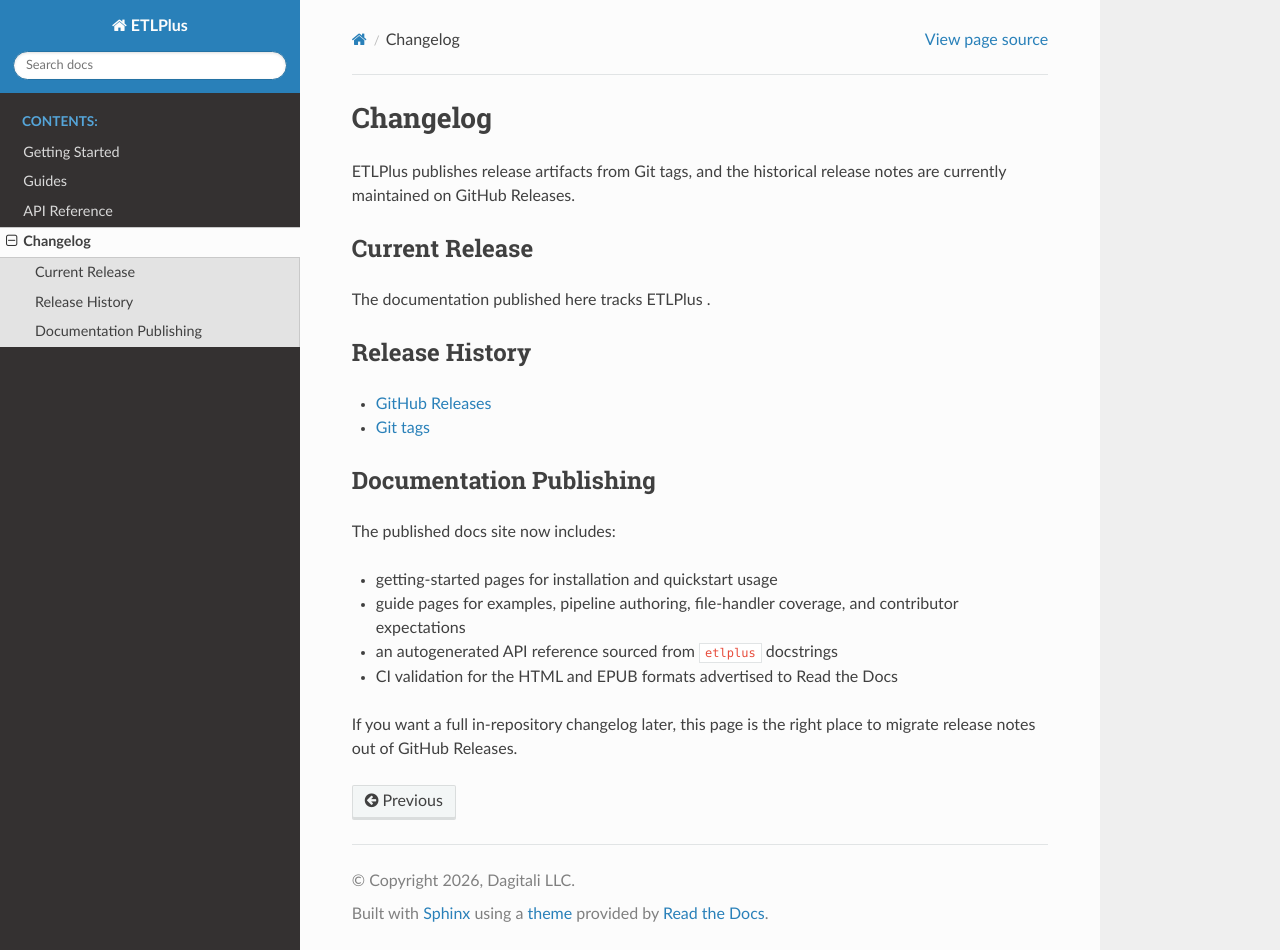
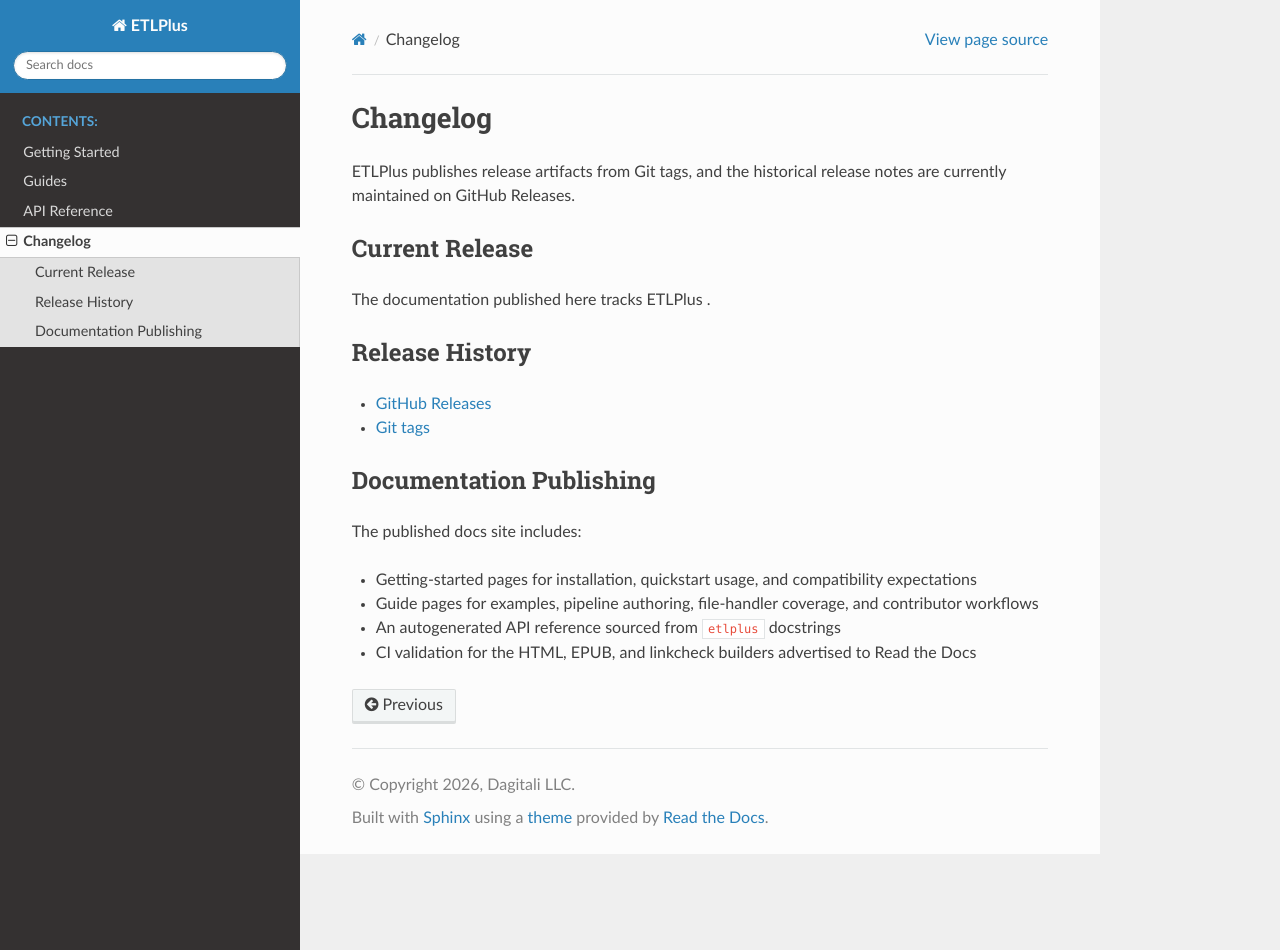
Before and after one commit to Dagitali/ETLPlus, a Sphinx documentation site: the page built from docs/source/changelog.rst, in a window 1280 px wide and 950 px high. Built offline with Sphinx 7.4.7 and the Read the Docs theme 3.1.0, drawn with Linux system fonts in a browser that asks for light colours.

Commit message:
docs(source): Update changelog.rst

```diff
--- a/docs/source/changelog.rst
+++ b/docs/source/changelog.rst
@@ -18,13 +18,9 @@ Release History
 Documentation Publishing
 ------------------------
 
-The published docs site now includes:
+The published docs site includes:
 
-- getting-started pages for installation and quickstart usage
-- guide pages for examples, pipeline authoring, file-handler coverage, and
-  contributor expectations
-- an autogenerated API reference sourced from ``etlplus`` docstrings
-- CI validation for the HTML and EPUB formats advertised to Read the Docs
-
-If you want a full in-repository changelog later, this page is the right place to migrate release
-notes out of GitHub Releases.
+- Getting-started pages for installation, quickstart usage, and compatibility expectations
+- Guide pages for examples, pipeline authoring, file-handler coverage, and contributor workflows
+- An autogenerated API reference sourced from ``etlplus`` docstrings
+- CI validation for the HTML, EPUB, and linkcheck builders advertised to Read the Docs
```
